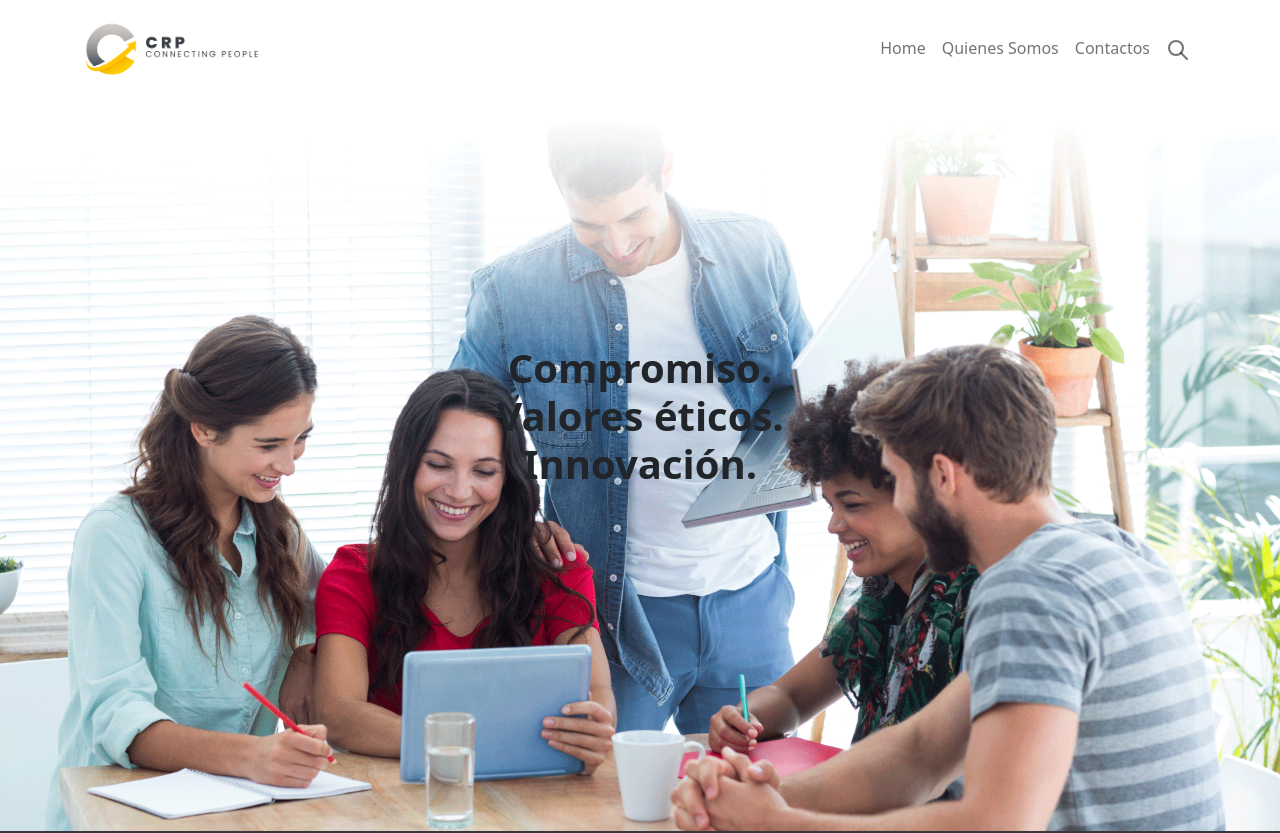
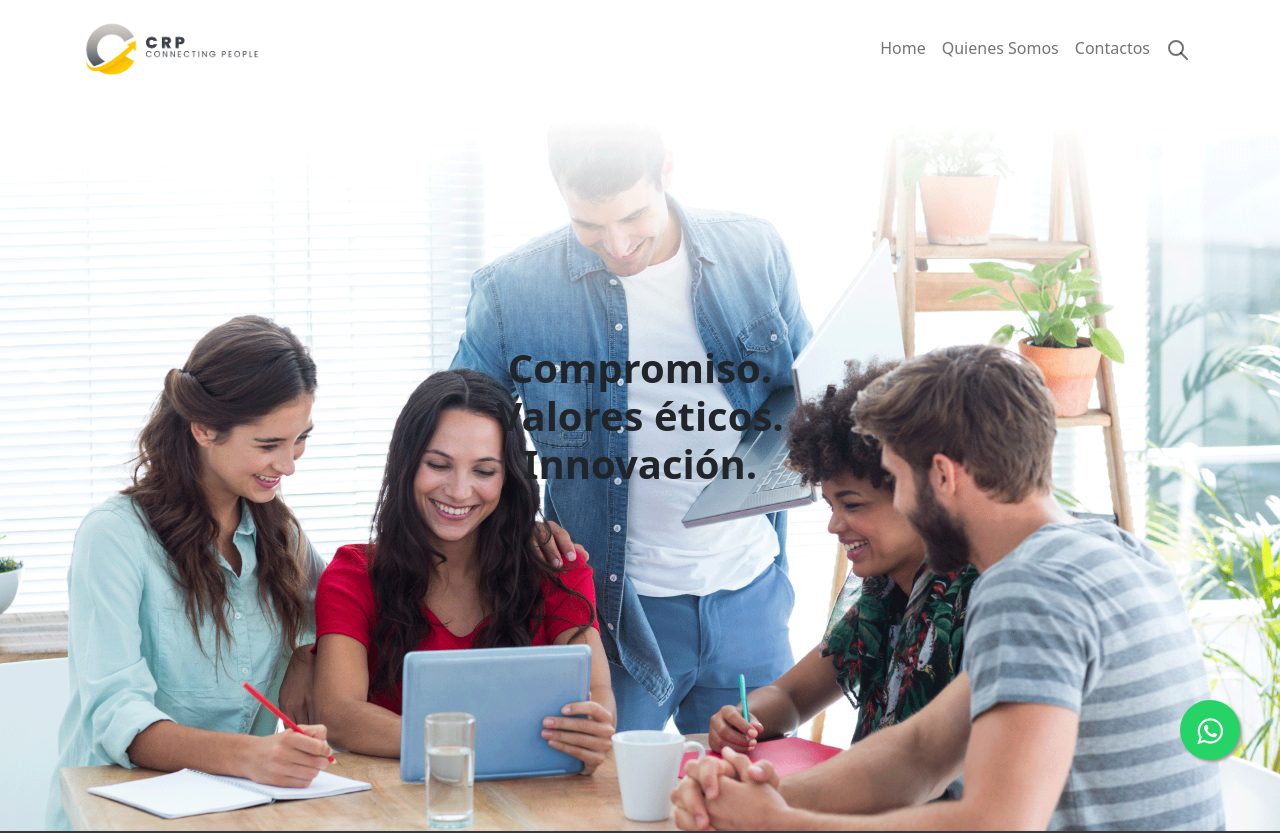
Before and after one commit to rodjess2021/crpconnectingpeoplev2, a plain HTML site: page index.html in a window 1280 px wide. Shown: the top 833 px of the page. Drawn offline with nearby package versions, Linux system fonts and the light colour scheme.

Commit message:
codigo base

```diff
--- a/index.html
+++ b/index.html
@@ -21,6 +21,32 @@
       .hero h1 {
         font-size: 8vw; /* Ajusta el tamaño de la fuente para que se vea mejor en pantallas pequeñas */
       }
+    }
+
+     /* Botón flotante de WhatsApp */
+    .float {
+        position: fixed;
+      width: 60px;
+      height: 60px;
+      bottom: 40px;
+      right: 40px;
+      background-color: #25d366;
+      color: #FFF;
+      border-radius: 50px;
+      text-align: center;
+      font-size: 30px;
+      box-shadow: 2px 2px 3px #999;
+      z-index: 100;
+    }
+
+    .float:hover {
+      text-decoration: none;
+      color: #25d366;
+      background-color: #fff;
+    }
+
+    .my-float {
+        margin-top: 16px;
     }
   </style>
 </head>
@@ -221,7 +247,12 @@
     <footer class="text-center bg-warning py-2   text-dark">
       <p class="small mt-2  ">&copy; CRP CONNECTING PEOPLE 2024</p>
     </footer>
+    <script src="https://cdn.jsdelivr.net/npm/bootstrap@5.0.2/dist/js/bootstrap.bundle.min.js"></script>
 
-    <script src="https://cdn.jsdelivr.net/npm/bootstrap@5.0.2/dist/js/bootstrap.bundle.min.js"></script>
+    <link rel="stylesheet" href="https://maxcdn.bootstrapcdn.com/font-awesome/4.5.0/css/font-awesome.min.css">
+        <a href="https://api.whatsapp.com/send?phone=5195508107&text=Hola%21%20Quisiera%20m%C3%A1s%20informaci%C3%B3n%20sobre%20Varela%202." class="float" target="_blank">
+            <i class="fa fa-whatsapp my-float"></i>
+        </a>
+
 </body>
 </html>
```
